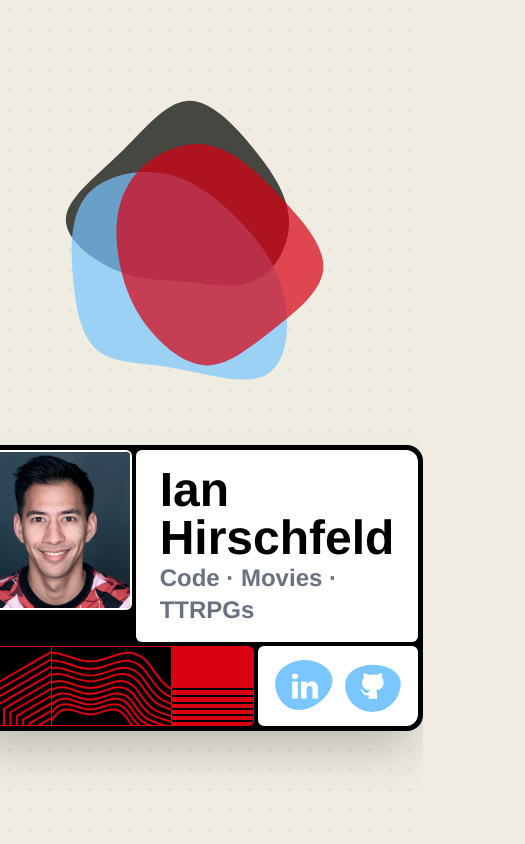
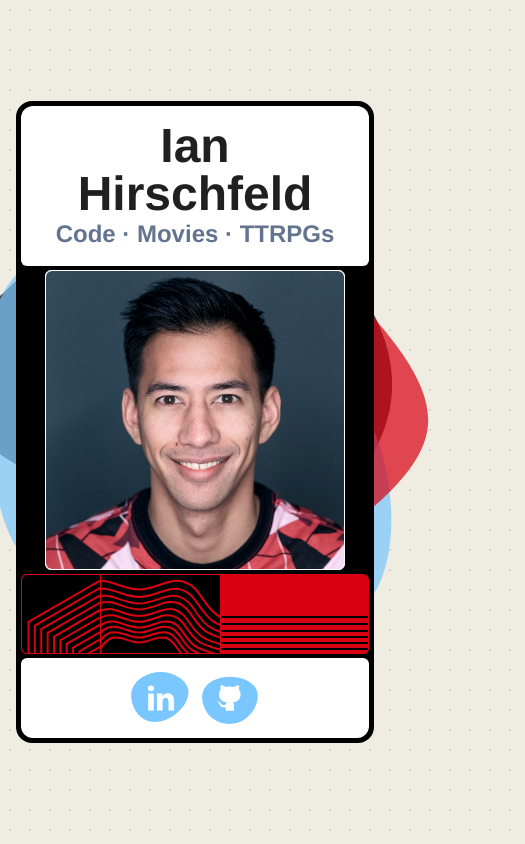
Before and after one commit to ianhirschfeld/ianhirschfeld.com, a React app: page / in a window 390 px wide. Shown: the whole page, 525 px wide, since content can reach past the window. Built offline with nearby package versions, Linux system fonts and the light colour scheme; a web font is replaced by a local one.

Commit message:
Makes header responsive

```diff
--- a/index.html
+++ b/index.html
@@ -3,7 +3,7 @@
   <head>
     <meta charset="UTF-8" />
     <link rel="icon" type="image/svg+xml" href="/vite.svg" />
-    <link rel="stylesheet" href="https://use.typekit.net/hai2oqv.css" />
+    <link rel="stylesheet" href="https://use.typekit.net/zjz5nsn.css">
     <meta name="viewport" content="width=device-width, initial-scale=1.0" />
     <title>Ian Hirschfeld &middot; Code &middot; Movies &middot; TTRPGs</title>
   </head>
--- a/src/components/Header.tsx
+++ b/src/components/Header.tsx
@@ -7,9 +7,9 @@ import SocialLink from './SocialLink';
 
 function Header() {
   return (
-    <div className="flex flex-col items-center gap-8">
+    <div className="relative flex flex-col items-center">
       {/* Blobs */}
-      <div className="relative mx-auto size-[360px] max-sm:size-[300px]">
+      <div className="absolute top-1/2 z-0 size-150 -translate-y-1/2">
         <div className="absolute inset-0 -top-10 z-1">
           <Blob blobs={TAN_BLOBS} corner={CORNER.topRight} color="var(--color-brand-tan)" />
         </div>
@@ -21,24 +21,51 @@ function Header() {
         </div>
       </div>
 
-      <div className="w-full max-w-2xl rounded-2xl border-5 border-black bg-black shadow-2xl">
+      <div className="relative z-10 w-full max-w-2xl rounded-2xl border-5 border-black bg-black">
         {/* Top Row */}
-        <div className="flex items-stretch gap-1">
-          <div className="size-40 overflow-hidden rounded-md rounded-tl-xl border-2 border-white">
-            <img src={headshot} alt="Ian Hirschfeld" className="size-full object-cover" />
+        <div className={clsx('flex flex-col-reverse items-stretch gap-1', 'sm:flex-row')}>
+          <div
+            className={clsx(
+              'mx-auto size-75 overflow-hidden rounded-md border border-white bg-white',
+              'sm:mx-0 sm:size-40 sm:rounded-md sm:rounded-tl-xl'
+            )}
+          >
+            <img
+              src={headshot}
+              alt="Ian Hirschfeld"
+              className={clsx(
+                'size-full rounded-md object-cover',
+                'sm:rounded-md sm:rounded-tl-xl'
+              )}
+            />
           </div>
-          <div className="font-rift flex flex-1 flex-col justify-center rounded-md rounded-tr-xl bg-white px-6 py-4">
-            <h1 className="text-5xl font-bold text-black">Ian Hirschfeld</h1>
-            <p className="font-rift text-2xl font-bold text-gray-500">
+          <div
+            className={clsx(
+              'font-rift flex flex-1 flex-col justify-center rounded-md rounded-t-xl bg-white p-4 text-center',
+              'sm:rounded-md sm:rounded-tr-xl sm:px-6 sm:text-left'
+            )}
+          >
+            <h1 className={clsx('text-5xl font-bold', 'sm:text-6xl')}>Ian Hirschfeld</h1>
+            <p className={clsx('text-2xl font-semibold text-slate-500', 'sm:text-3xl')}>
               Code &middot; Movies &middot; TTRPGs
             </p>
           </div>
         </div>
 
         {/* Bottom Row */}
-        <div className="mt-1 flex items-stretch gap-1">
-          <div className="bg-brand-red flex flex-1 rounded-md rounded-bl-xl">
-            <div className="border-brand-red text-brand-red relative size-20 overflow-hidden rounded-tl-md rounded-bl-xl border bg-black p-1">
+        <div className={clsx('mt-1 flex flex-col items-stretch gap-1', 'sm:flex-row')}>
+          <div
+            className={clsx(
+              'bg-brand-red flex flex-1 rounded-md',
+              'sm:rounded-md sm:rounded-bl-xl'
+            )}
+          >
+            <div
+              className={clsx(
+                'border-brand-red text-brand-red relative size-20 overflow-hidden rounded-l-md border bg-black p-1',
+                'sm:rounded-tl-md sm:rounded-bl-xl'
+              )}
+            >
               <Hexagon className="absolute -top-1/8 -left-1/4 size-48">
                 <Hexagon className="size-44">
                   <Hexagon className="size-40">
@@ -91,7 +118,12 @@ function Header() {
           </div>
 
           {/* Socials */}
-          <div className="flex w-40 items-center justify-evenly rounded-md rounded-br-xl bg-white py-5">
+          <div
+            className={clsx(
+              'flex w-full items-center justify-center gap-7 rounded-t-md rounded-b-xl bg-white py-5',
+              'sm:w-40 sm:justify-evenly sm:gap-0 sm:rounded-md sm:rounded-br-xl'
+            )}
+          >
             <SocialLink link={SOCIAL_LINKS.linkedin} />
             <SocialLink link={SOCIAL_LINKS.github} />
           </div>
--- a/src/components/SocialLink.tsx
+++ b/src/components/SocialLink.tsx
@@ -45,7 +45,7 @@ function SocialLink({ link, className }: SocialLinkProps) {
       <svg
         viewBox="0 0 200 200"
         xmlns="http://www.w3.org/2000/svg"
-        className="absolute top-1/2 left-1/2 z-1 size-[200%] -translate-1/2"
+        className="pointer-events-none absolute top-1/2 left-1/2 z-1 size-[200%] -translate-1/2"
       >
         <path
           d={blob}
--- a/src/index.css
+++ b/src/index.css
@@ -5,15 +5,19 @@
   --color-brand-blue: #7ac7ff;
   --color-brand-tan: #e6c29c;
   --color-off-white: #efece2;
+  --color-off-black: #202020;
 
   --font-freight: 'freight-sans-pro', Helvetica, Arial, sans-serif;
   --font-rift: 'rift-soft', Helvetica, Arial, sans-serif;
 
   --border-width-5: 5px;
+
   --radius-2_5xl: 20px;
+  --radius-inherit: inherit;
 }
 
 body {
+  color: var(--color-off-black);
   background-color: var(--color-off-white);
   background-image: radial-gradient(#d1d5db 1px, transparent 1px);
   background-size: 20px 20px;
```
